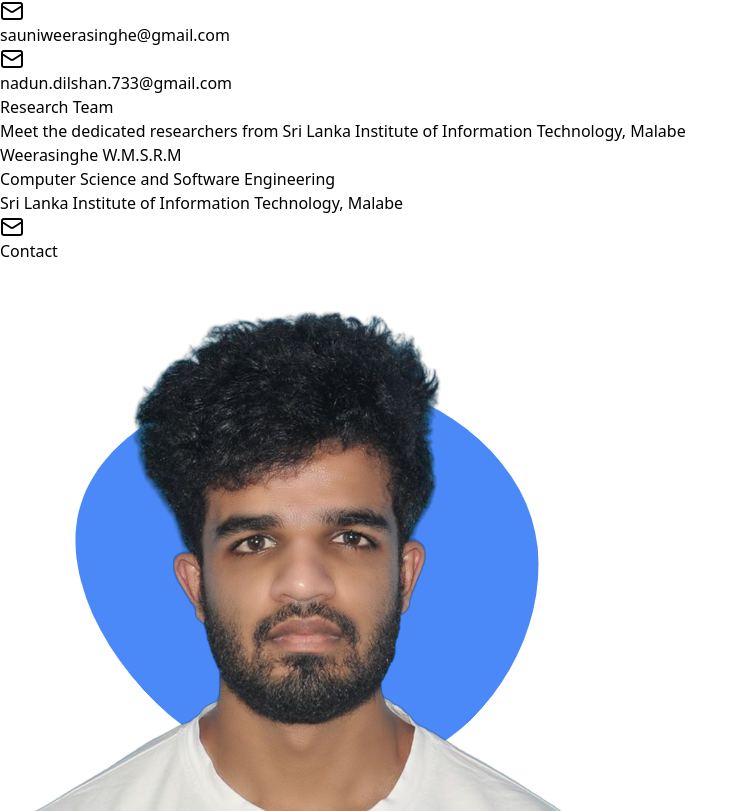
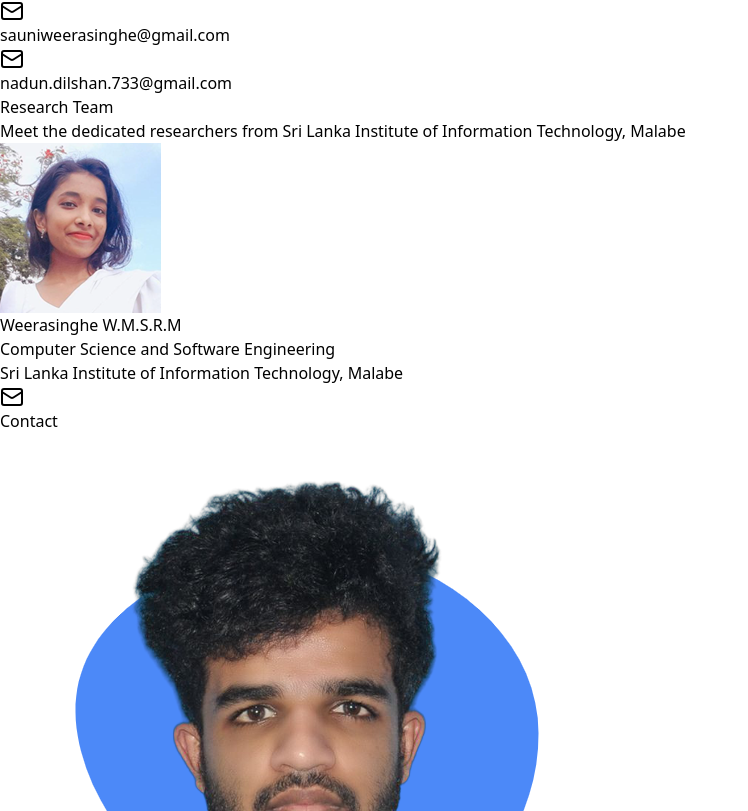
Before and after one commit to IT21158704/smart-garment-chain-website, a React (Vite) app: page / in a window 1280 px wide. Shown: the part 4129-4940 px from the top of the page, without its empty margins (0-748 px from the left). Built offline with nearby package versions, Linux system fonts and the light colour scheme.

Commit message:
feat: add team photos

```diff
--- a/src/data/data.ts
+++ b/src/data/data.ts
@@ -2,6 +2,8 @@ import { BarChart3, Zap, Target, Award, Cog, Truck, Package, UserCheck, FlaskCon
 
 import member1 from '../assets/team/nadun.png'
 import member2 from '../assets/team/nimsara.jpg'
+import member3 from '../assets/team/sauni.bmp'
+import member4 from '../assets/team/yasitha.bmp'
 
 // src/data/data.ts
 export interface TeamMember {
@@ -52,6 +54,7 @@ export interface TeamMember {
       name: "Weerasinghe W.M.S.R.M",
       email: "sauniweerasinghe@gmail.com",
       department: "Computer Science and Software Engineering",
+      image:member3
 
     },
     {
@@ -63,7 +66,8 @@ export interface TeamMember {
     {
       name: "Widanapathirana Y.R",
       email: "yasitha.renuk@gmail.com",
-      department: "Computer Science and Software Engineering"
+      department: "Computer Science and Software Engineering",
+      image:member4
     },
     {
       name: "Mahagedara D.N",
```
Also changed, not shown: src/assets/team/sauni.bmp (added), src/assets/team/yasitha.bmp (added).
